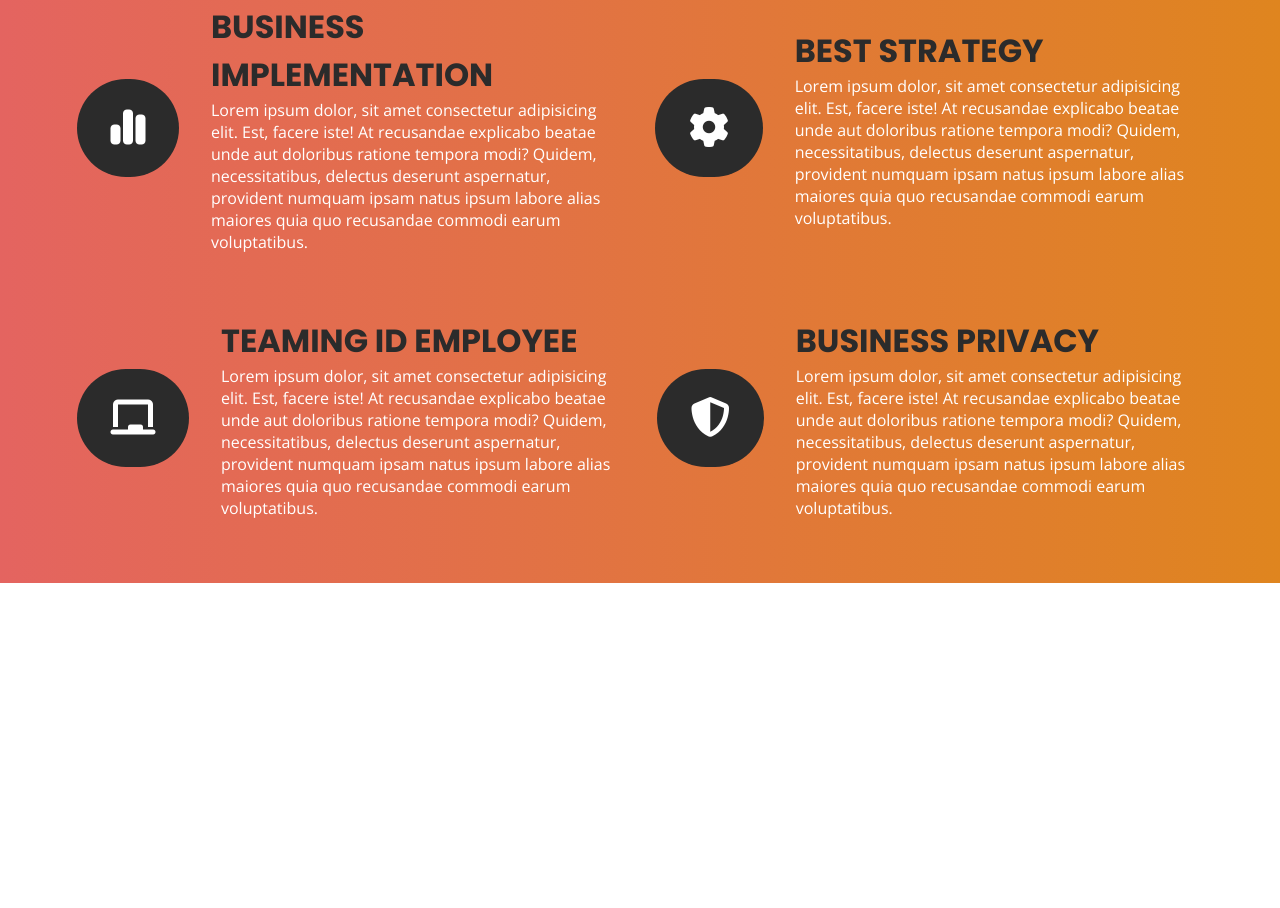
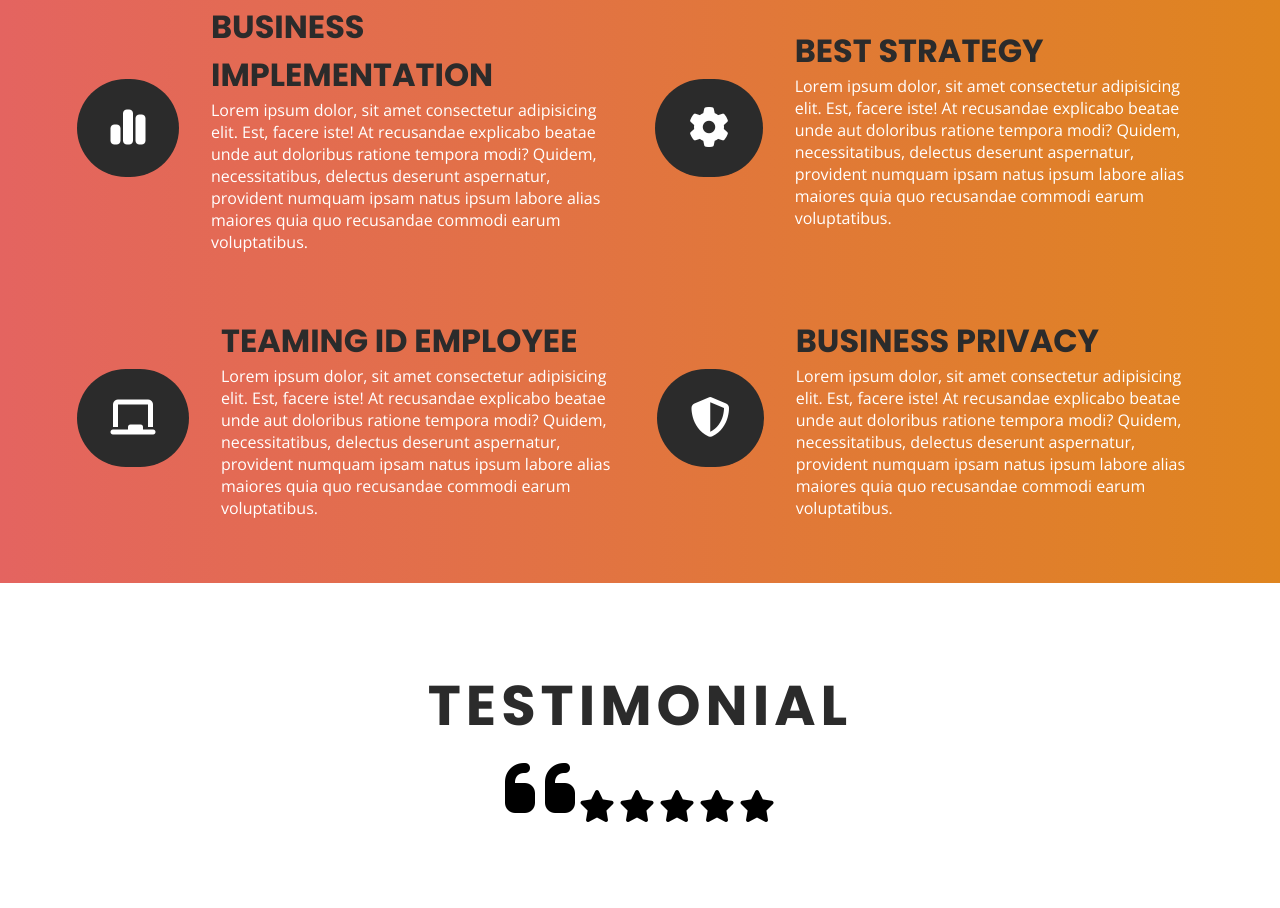
Before and after one commit to leofelix-7/zth-assignment-1, a plain HTML site: page index.html in a window 1280 px wide. Shown: the part 1957-2865 px from the top of the page. Before the commit the page ends 2540 px from the top, so only its background shows below. Drawn offline with nearby package versions, Linux system fonts and the light colour scheme.

Commit message:
ok I should take a rest now so this is the last commit <:

```diff
--- a/assets/css/styles.css
+++ b/assets/css/styles.css
@@ -14,6 +14,7 @@
 :root {
     --main-color: rgb(219, 111, 68);
     --main-color-dark: rgb(104, 50, 34);
+    --main-color-light:rgb(255, 156, 117);
     --secondary-black: rgb(43, 43, 43);
 }
 
@@ -377,6 +378,9 @@
             /* Color */
             color: var(--main-color);
 
+            /* Flow */
+            transition: .3s;
+
             /* Alignments & Size */
             text-align: center;
             font-size: 5rem;
@@ -415,6 +419,9 @@
                 /* Color */
                 color: var(--main-color);
 
+                /* Flow */
+                transition: .3s;
+
                 /* Alignments & Size */
                 text-align: center;
                 font-size: 5rem;
@@ -451,6 +458,9 @@
                 /* Color */
                 color: var(--main-color);
 
+                /* Flow */
+                transition: .3s;
+
                 /* Alignments & Size */
                 text-align: center;
                 font-size: 5rem;
@@ -479,6 +489,13 @@
                 /* Alignments & Proportion */
                 text-align: justify;
                 margin-top: 1rem;
+            }
+
+            /* Hover Animation */
+            .body .features .perksBox .items .one .icon:hover,
+            .body .features .perksBox .items .two .icon:hover,
+            .body .features .perksBox .items .three .icon:hover{
+                color: var(--main-color-light);
             }
 
 
@@ -576,3 +593,50 @@
         color: white;
 
     }
+
+/* Body testimonail-box configuration */
+.body .testimonial {
+    /* Alignment & Proportion */
+    padding: 5rem 6%;
+    align-items: center;
+    text-align: center;
+}
+
+/* Body Testinomial conetent box xconfig */
+.body .testimonial .contentBox {
+    /* Alignments & Proportion */
+    align-items: center;
+    text-align: center;
+}
+
+/* Body testimonial quoteline config */
+    /* Quoteline Box */
+    .body .testimonial .quoteline {
+        align-items: center;
+        text-align: center;
+    }
+    /* Quote */
+    .body .testimonial .quoteline .fa-quote-left{
+        /* Font & Size */
+        font-size: 5rem;
+    }
+
+    /* Stars */
+    .body .testimonial .quoteline .fa-star{
+        /* Font & Size */
+        font-size: 2rem;
+    }
+
+/* Body testimonail content config */
+    /* Title */
+    .body .testimonial .title {
+        /* Font & Colours */
+        font-family: "Poppins", sans-serif;
+        font-weight: 700;
+        font-style: normal;
+        font-size: 3.5rem;
+        color: var(--secondary-black);
+
+        /* Display & Proportion */
+        letter-spacing: 5px;
+    }
--- a/index.html
+++ b/index.html
@@ -289,8 +289,29 @@
              </div>
 
 
-                </div>
+        </div>
+
+        <!-- Testimonial -->
+        <div class="testimonial">
+            <!-- Title -->
+             <p class="title">TESTIMONIAL</p>
+
+             <div class="contentBox">
+
+                <!-- Quote Line -->
+                <p class="quoteline">
+                    <i class="fa-solid fa-quote-left"></i>
+                    <i class="fa-solid fa-star"></i>
+                    <i class="fa-solid fa-star"></i>
+                    <i class="fa-solid fa-star"></i>
+                    <i class="fa-solid fa-star"></i>
+                    <i class="fa-solid fa-star"></i>
+                </p>
              </div>
+        </div>
+
+
+        </div>
          </div>
       </div>
 </body>
```
